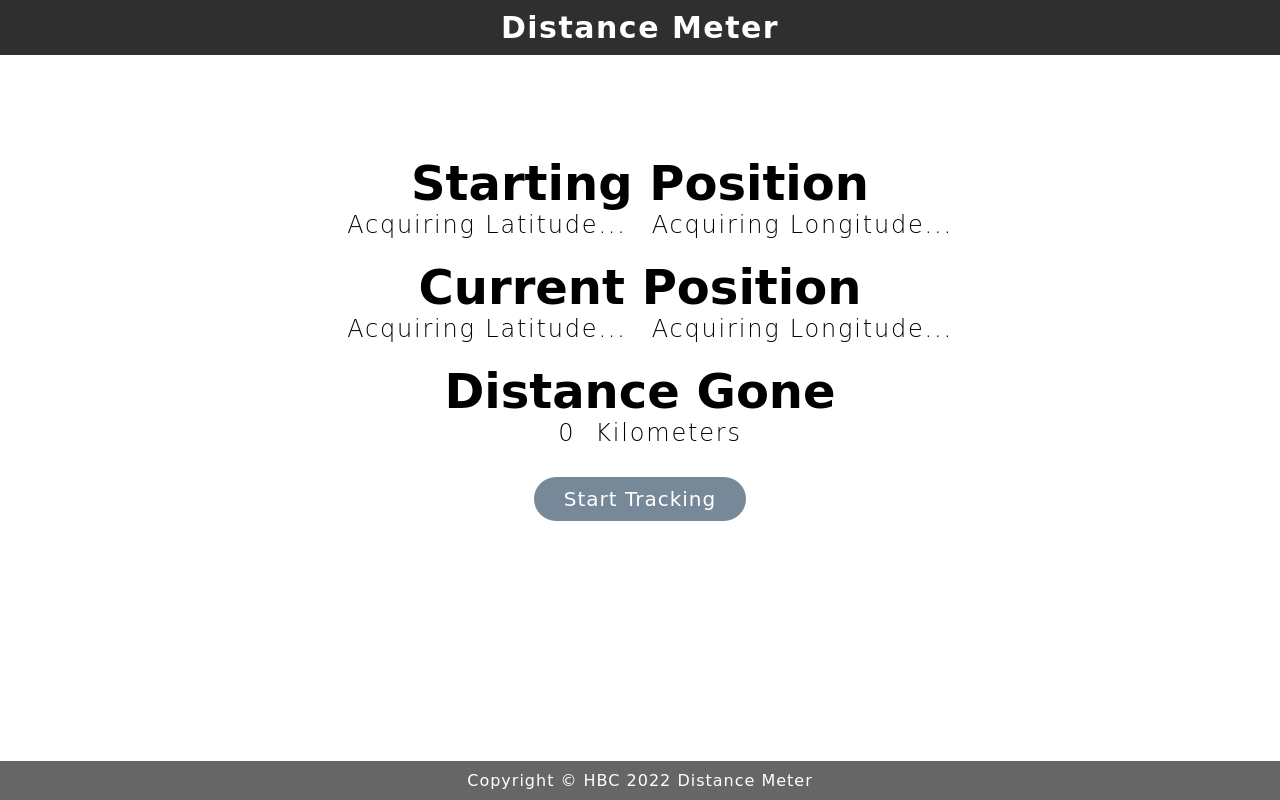
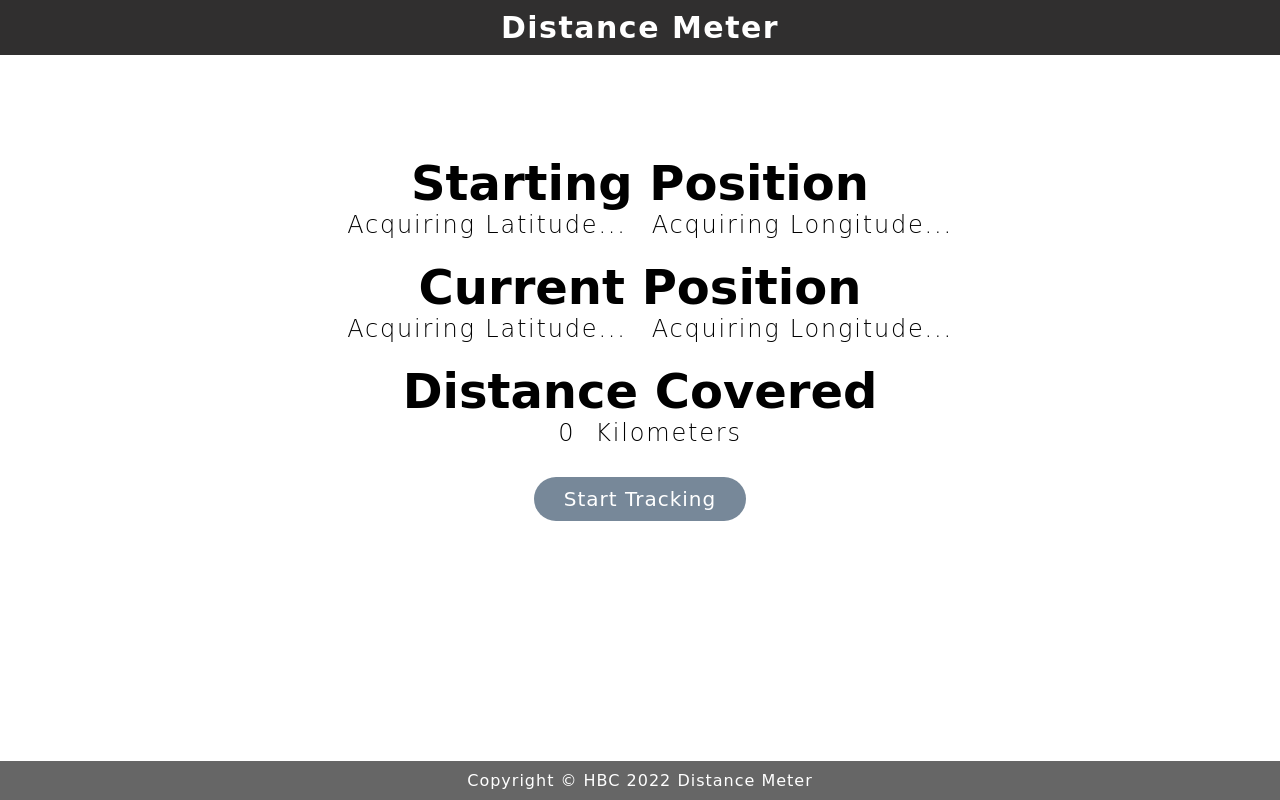
Before and after one commit to husainbc070503/Distance-Meter, a plain HTML site: page index.html in a window 1280 px wide. Drawn offline with Linux system fonts and the light colour scheme; a web font is replaced by a local one.

Commit message:
Add files via upload

```diff
--- a/index.html
+++ b/index.html
@@ -104,7 +104,7 @@
             <span id="currLon">Acquiring Longitude...</span>
         </p>
         <p>
-            <strong>Distance Gone</strong>
+            <strong>Distance Covered</strong>
             <br>
             <span id="distanceCovered">0</span><span>Kilometers</span>
         </p>
```
